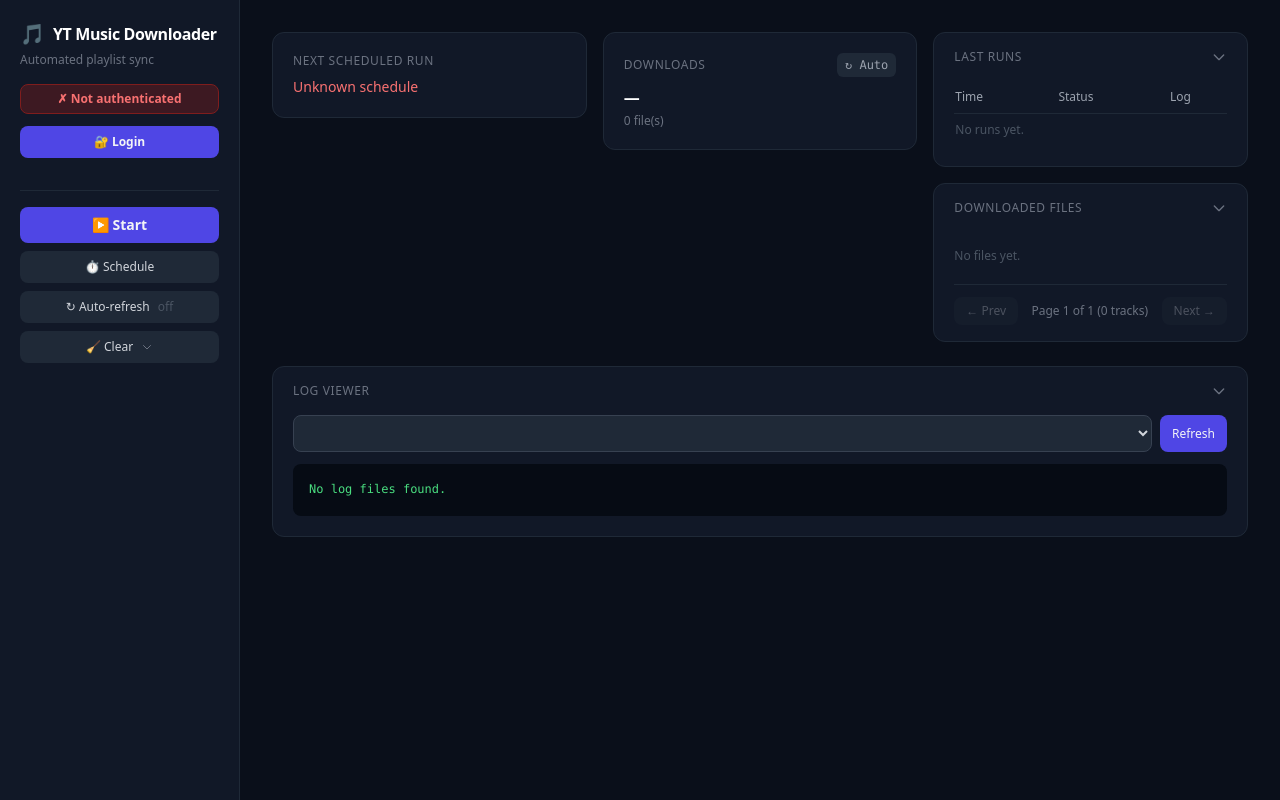
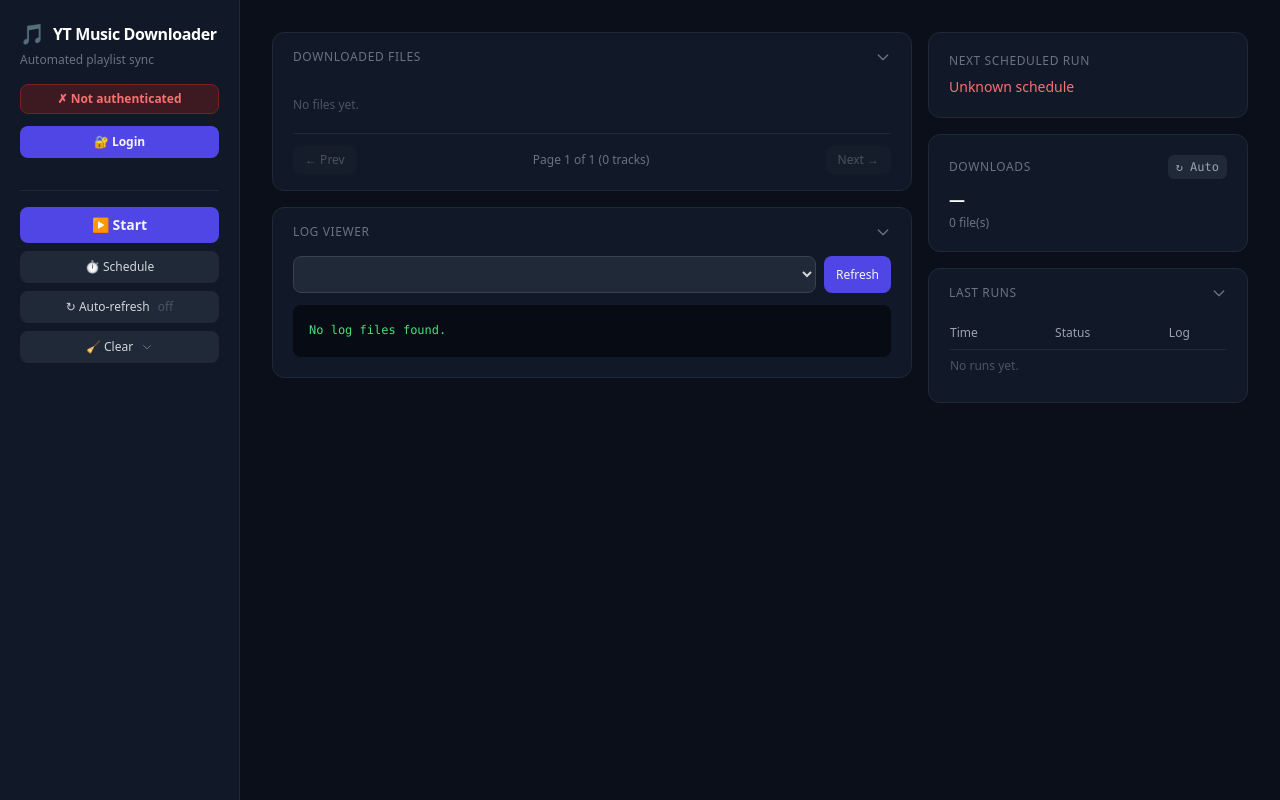
Before and after one commit to Cletus-Mccoy/autoDownloader, a Flask app: page / in a window 1280 px wide. Run offline with Flask 3, Linux system fonts and the light colour scheme; data that the repository does not hold is empty; parts of the project's set-up code (start-up, migrations or seed data) failed here and were passed over; some libraries are stand-ins or nearby versions.

Commit message:
feat: Refactor main content layout for improved organization

```diff
--- a/app/templates/index.html
+++ b/app/templates/index.html
@@ -87,12 +87,70 @@
     </aside>
 
     <!-- Main Content -->
-    <main class="flex-1 p-8 flex flex-col gap-6 overflow-auto">
+    <main class="flex-1 p-8 overflow-auto">
+        <div class="grid gap-4 h-full" style="grid-template-columns: 2fr 1fr">
 
-        <!-- Top row: schedule + downloads summary + last runs -->
-        <div class="grid grid-cols-1 md:grid-cols-3 gap-4 items-start">
+            <!-- LEFT: wide column — Download list + Log Viewer -->
+            <div class="flex flex-col gap-4">
 
-            <!-- Next Run -->
+                <!-- Downloaded Files (half height) -->
+                <div class="bg-gray-900 border border-gray-800 rounded-xl flex flex-col overflow-hidden" style="max-height:48vh">
+                    <button onclick="toggleCard('dl-files')"
+                        class="flex-shrink-0 w-full flex items-center justify-between px-5 py-4 text-left hover:bg-gray-800/40 transition-colors">
+                        <span class="text-xs font-medium text-gray-500 uppercase tracking-wider">Downloaded Files</span>
+                        <svg id="dl-files-chevron" class="w-4 h-4 text-gray-500 transition-transform duration-200" fill="none" viewBox="0 0 24 24" stroke="currentColor" stroke-width="2">
+                            <path stroke-linecap="round" stroke-linejoin="round" d="M19 9l-7 7-7-7"/>
+                        </svg>
+                    </button>
+                    <div id="dl-files-body" class="flex flex-col flex-1 min-h-0 px-5 pb-4">
+                        <div id="download-list" class="flex-1 min-h-0 overflow-y-auto overflow-x-hidden divide-y divide-gray-800/60">
+                            <div class="py-4 text-xs text-gray-600">Loading...</div>
+                        </div>
+                        <div id="dl-pagination" class="flex-shrink-0 flex items-center justify-between pt-3 mt-1 border-t border-gray-800">
+                            <button id="dl-prev" onclick="dlChangePage(-1)"
+                                class="px-3 py-1.5 rounded-lg bg-gray-800 hover:bg-gray-700 text-xs text-gray-300 disabled:opacity-30 disabled:cursor-not-allowed transition-colors">
+                                ← Prev
+                            </button>
+                            <span id="dl-page-info" class="text-xs text-gray-500"></span>
+                            <button id="dl-next" onclick="dlChangePage(1)"
+                                class="px-3 py-1.5 rounded-lg bg-gray-800 hover:bg-gray-700 text-xs text-gray-300 disabled:opacity-30 disabled:cursor-not-allowed transition-colors">
+                                Next →
+                            </button>
+                        </div>
+                    </div>
+                </div>
+
+                <!-- Log Viewer (half height) -->
+                <div class="bg-gray-900 border border-gray-800 rounded-xl flex flex-col overflow-hidden" style="max-height:48vh">
+                    <button onclick="toggleCard('log-viewer')"
+                        class="flex-shrink-0 w-full flex items-center justify-between px-5 py-4 text-left hover:bg-gray-800/40 transition-colors">
+                        <span class="text-xs font-medium text-gray-500 uppercase tracking-wider">Log Viewer</span>
+                        <svg id="log-viewer-chevron" class="w-4 h-4 text-gray-500 transition-transform duration-200" fill="none" viewBox="0 0 24 24" stroke="currentColor" stroke-width="2">
+                            <path stroke-linecap="round" stroke-linejoin="round" d="M19 9l-7 7-7-7"/>
+                        </svg>
+                    </button>
+                    <div id="log-viewer-body" class="flex flex-col flex-1 min-h-0 px-5 pb-5">
+                        <div class="flex-shrink-0 flex gap-2 mb-3">
+                            <select id="log-select"
+                                class="flex-1 bg-gray-800 border border-gray-700 text-xs text-gray-300 rounded-lg px-3 py-2 focus:outline-none focus:border-indigo-500 transition-colors">
+                            </select>
+                            <button onclick="refreshLog()"
+                                class="px-3 py-2 rounded-lg bg-indigo-600 hover:bg-indigo-500 text-xs font-medium transition-colors">
+                                Refresh
+                            </button>
+                        </div>
+                        <pre id="log-content"
+                            class="flex-1 min-h-0 rounded-lg p-4 overflow-y-auto text-xs font-mono leading-relaxed text-green-400"
+                            style="background-color:#060b14">Select a log to view...</pre>
+                    </div>
+                </div>
+
+            </div>
+
+            <!-- RIGHT: narrow column — info cards + Last Runs -->
+            <div class="flex flex-col gap-4">
+
+                <!-- Next scheduled run -->
                 <div class="bg-gray-900 border border-gray-800 rounded-xl p-5">
                     <div class="text-xs font-medium text-gray-500 uppercase tracking-wider mb-2">Next scheduled run</div>
                     {% if next_run %}
@@ -121,20 +179,16 @@
                     <div id="download-count" class="text-xs text-gray-500 mt-1">{{ downloads | length }} file(s)</div>
                 </div>
 
-            <!-- Col 3: Last Runs + Downloaded Files stacked -->
-            <div class="flex flex-col gap-4">
-
                 <!-- Last Runs -->
-                <div class="bg-gray-900 border border-gray-800 rounded-xl overflow-hidden">
+                <div class="bg-gray-900 border border-gray-800 rounded-xl flex flex-col overflow-hidden" style="max-height:48vh">
                     <button onclick="toggleCard('last-runs')"
-                        class="w-full flex items-center justify-between px-5 py-4 text-left hover:bg-gray-800/40 transition-colors">
+                        class="flex-shrink-0 w-full flex items-center justify-between px-5 py-4 text-left hover:bg-gray-800/40 transition-colors">
                         <span class="text-xs font-medium text-gray-500 uppercase tracking-wider">Last Runs</span>
                         <svg id="last-runs-chevron" class="w-4 h-4 text-gray-500 transition-transform duration-200" fill="none" viewBox="0 0 24 24" stroke="currentColor" stroke-width="2">
                             <path stroke-linecap="round" stroke-linejoin="round" d="M19 9l-7 7-7-7"/>
                         </svg>
                     </button>
-                    <div id="last-runs-body" class="px-5 pb-5">
-                        <div class="max-h-[45vh] overflow-y-auto">
+                    <div id="last-runs-body" class="flex-1 min-h-0 overflow-y-auto px-5 pb-5">
                         <table class="w-full text-xs">
                             <thead class="sticky top-0 bg-gray-900">
                                 <tr class="border-b border-gray-800">
@@ -149,63 +203,9 @@
                         </table>
                     </div>
                 </div>
-                </div>
-
-                <!-- Downloaded Files -->
-                <div class="bg-gray-900 border border-gray-800 rounded-xl overflow-hidden">
-                    <button onclick="toggleCard('dl-files')"
-                        class="w-full flex items-center justify-between px-5 py-4 text-left hover:bg-gray-800/40 transition-colors">
-                        <span class="text-xs font-medium text-gray-500 uppercase tracking-wider">Downloaded Files</span>
-                        <svg id="dl-files-chevron" class="w-4 h-4 text-gray-500 transition-transform duration-200" fill="none" viewBox="0 0 24 24" stroke="currentColor" stroke-width="2">
-                            <path stroke-linecap="round" stroke-linejoin="round" d="M19 9l-7 7-7-7"/>
-                        </svg>
-                    </button>
-                    <div id="dl-files-body" class="px-5 pb-4">
-                        <div id="download-list" class="divide-y divide-gray-800/60 max-h-[45vh] overflow-y-auto">
-                            <div class="py-4 text-xs text-gray-600">Loading...</div>
-                        </div>
-                        <div id="dl-pagination" class="flex items-center justify-between pt-3 mt-1 border-t border-gray-800">
-                            <button id="dl-prev" onclick="dlChangePage(-1)"
-                                class="px-3 py-1.5 rounded-lg bg-gray-800 hover:bg-gray-700 text-xs text-gray-300 disabled:opacity-30 disabled:cursor-not-allowed transition-colors">
-                                ← Prev
-                            </button>
-                            <span id="dl-page-info" class="text-xs text-gray-500"></span>
-                            <button id="dl-next" onclick="dlChangePage(1)"
-                                class="px-3 py-1.5 rounded-lg bg-gray-800 hover:bg-gray-700 text-xs text-gray-300 disabled:opacity-30 disabled:cursor-not-allowed transition-colors">
-                                Next →
-                            </button>
-                        </div>
-                    </div>
-                </div>
 
             </div>
         </div>
-
-        <!-- Log Viewer -->
-        <div class="bg-gray-900 border border-gray-800 rounded-xl overflow-hidden">
-            <button onclick="toggleCard('log-viewer')"
-                class="w-full flex items-center justify-between px-5 py-4 text-left hover:bg-gray-800/40 transition-colors">
-                <span class="text-xs font-medium text-gray-500 uppercase tracking-wider">Log Viewer</span>
-                <svg id="log-viewer-chevron" class="w-4 h-4 text-gray-500 transition-transform duration-200" fill="none" viewBox="0 0 24 24" stroke="currentColor" stroke-width="2">
-                    <path stroke-linecap="round" stroke-linejoin="round" d="M19 9l-7 7-7-7"/>
-                </svg>
-            </button>
-            <div id="log-viewer-body" class="px-5 pb-5">
-                <div class="flex gap-2 mb-3">
-                    <select id="log-select"
-                        class="flex-1 bg-gray-800 border border-gray-700 text-xs text-gray-300 rounded-lg px-3 py-2 focus:outline-none focus:border-indigo-500 transition-colors">
-                    </select>
-                    <button onclick="refreshLog()"
-                        class="px-3 py-2 rounded-lg bg-indigo-600 hover:bg-indigo-500 text-xs font-medium transition-colors">
-                        Refresh
-                    </button>
-                </div>
-                <pre id="log-content"
-                    class="rounded-lg p-4 max-h-[45vh] overflow-y-auto text-xs font-mono leading-relaxed text-green-400"
-                    style="background-color:#060b14">Select a log to view...</pre>
-            </div>
-        </div>
-
     </main>
 </div>
 
```
Lines whose indentation alone changed are shown as unchanged.
